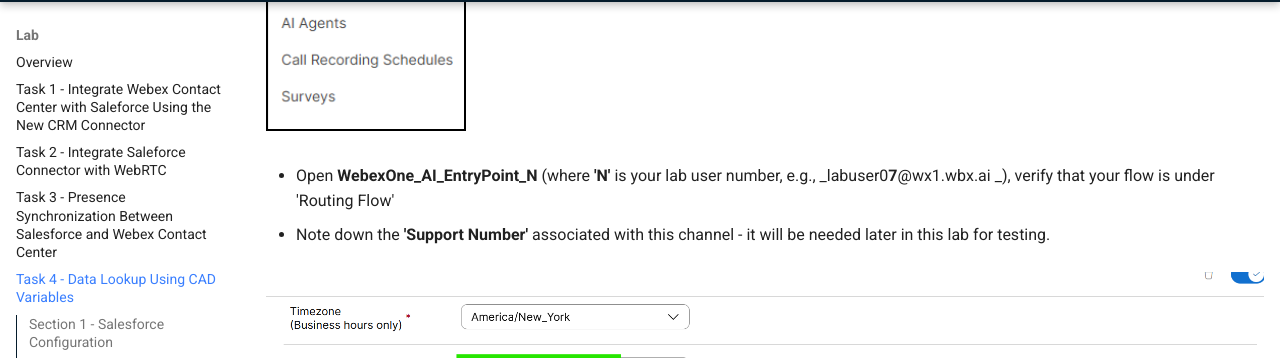
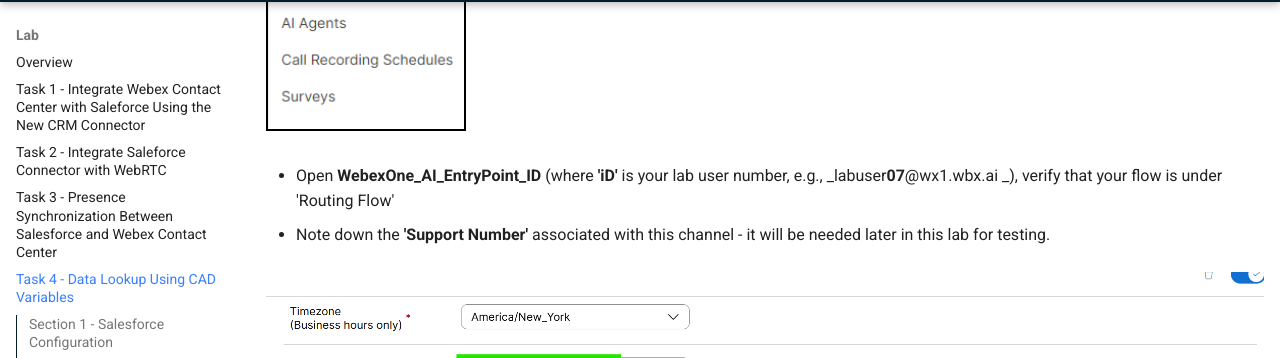
Before and after one commit to WebexCC-SA/LAB-2308, an MkDocs documentation site: the page built from docs/task4.md, in a window 1280 px wide and 900 px high, scrolled down 6639 px. Shown: the part 94-452 px from the top of the window. Built offline with MkDocs 1.6.1 and Material for MkDocs 9.7.7, drawn with Linux system fonts in a browser that asks for light colours.

Commit message:
Update task4.md

```diff
--- a/docs/task4.md
+++ b/docs/task4.md
@@ -88,7 +88,7 @@
 
 ![Nav](./assets/t3s2p8.png){ width="200" }
 
-- Open **WebexOne_AI_EntryPoint_N** (where **'N'** is your lab user number, e.g., _labuser0**7**@wx1.wbx.ai _), verify that your flow is under 'Routing Flow'
+- Open **WebexOne_AI_EntryPoint_ID** (where **'iD'** is your lab user number, e.g., _labuser**07**@wx1.wbx.ai _), verify that your flow is under 'Routing Flow'
 
 - Note down the **'Support Number'** associated with this channel - it will be needed later in this lab for testing.
 
```
